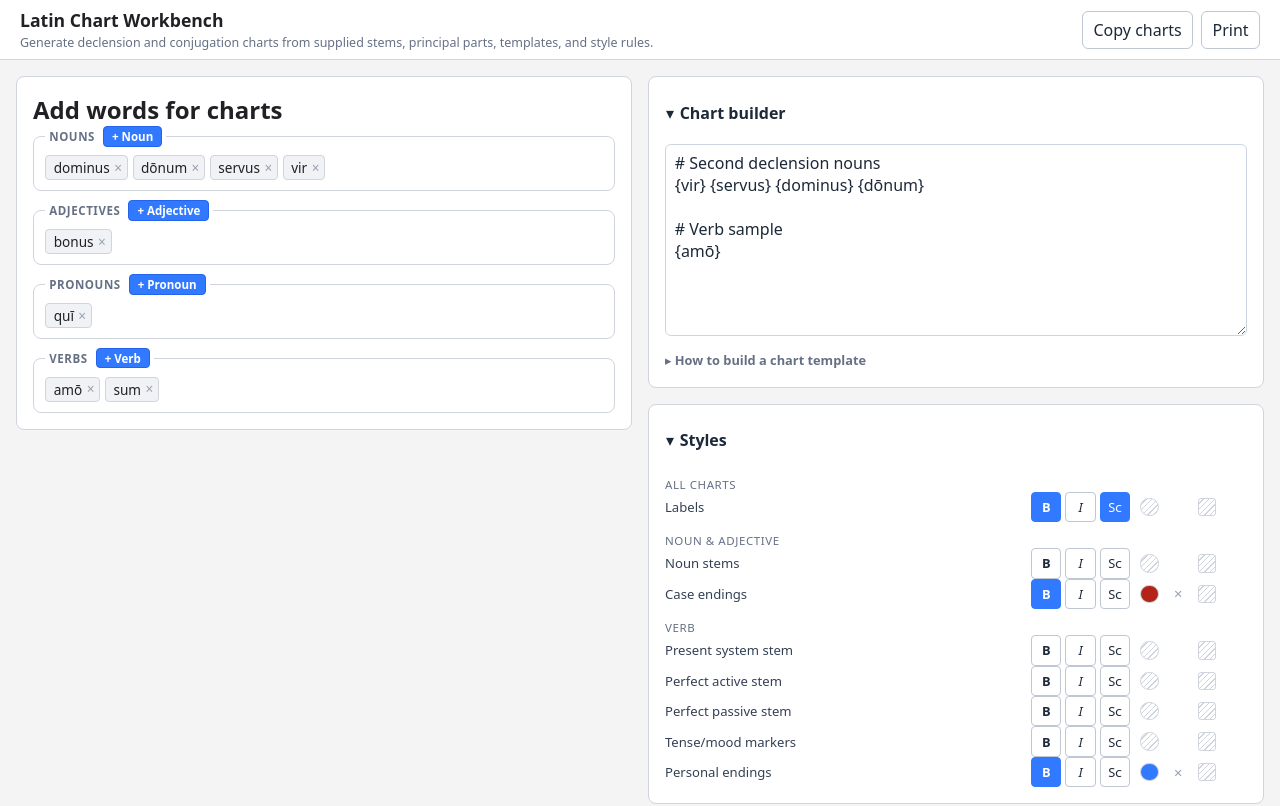
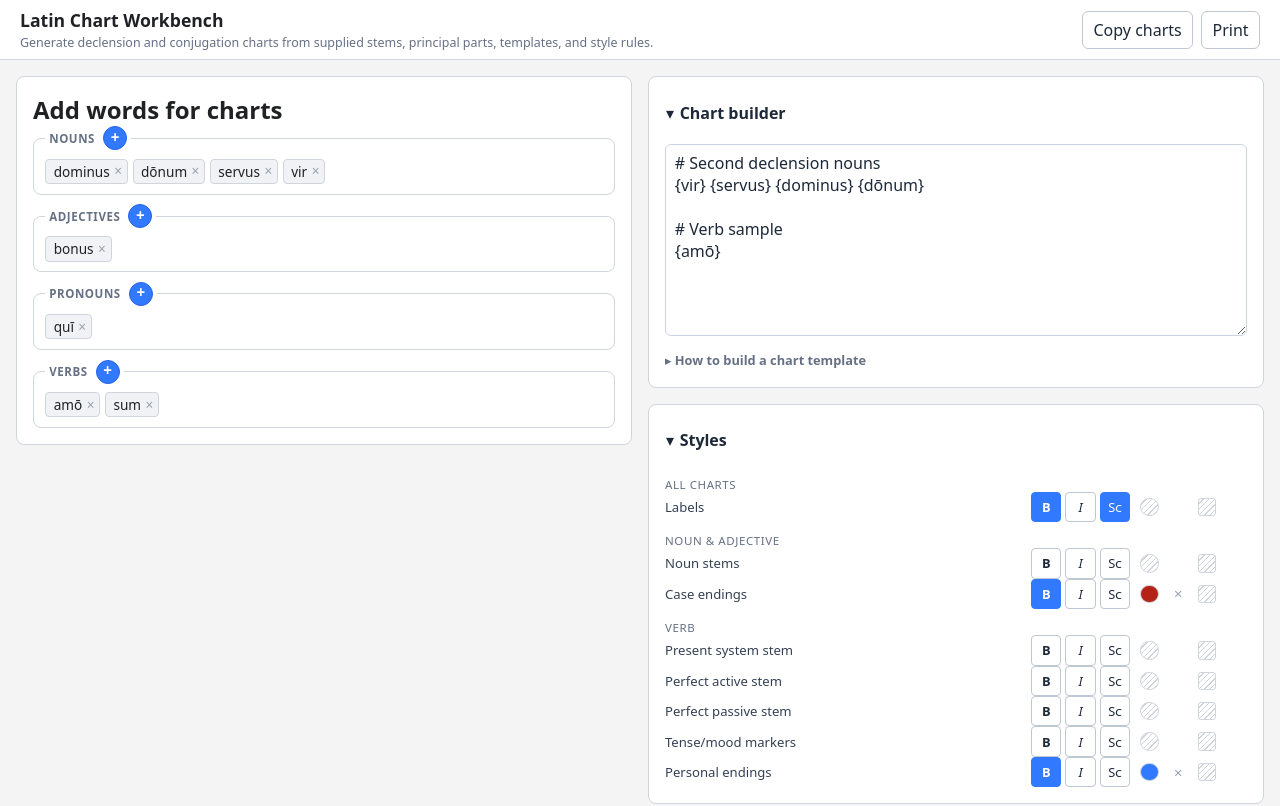
Before and after one commit to rchildree/parsin, a React (Vite) app: page / in a window 1280 px wide. Shown: the top 806 px of the page. Built offline with nearby package versions, Linux system fonts and the light colour scheme.

Commit message:
update App.tsx and styles.css

```diff
--- a/src/App.tsx
+++ b/src/App.tsx
@@ -196,7 +196,6 @@ export default function App() {
             <h2>Add words for charts</h2>
             {(["noun", "adjective", "pronoun", "verb"] as const).map((pos) => {
               const POS_LABEL: Record<typeof pos, string> = { noun: "Nouns", adjective: "Adjectives", pronoun: "Pronouns", verb: "Verbs" };
-              const POS_BTN: Record<typeof pos, string> = { noun: "Noun", adjective: "Adjective", pronoun: "Pronoun", verb: "Verb" };
               const typeEntries = project.entries
                 .filter((e) => e.pos === pos)
                 .slice()
@@ -205,7 +204,15 @@ export default function App() {
                 <fieldset className="word-group" key={pos}>
                   <legend className="word-group-legend">
                     {POS_LABEL[pos]}
-                    <button type="button" onClick={() => openAddEditor(pos)}>+ {POS_BTN[pos]}</button>
+                    <button
+                      type="button"
+                      className="add-word-button"
+                      aria-label={`Add ${pos}`}
+                      title={`Add ${pos}`}
+                      onClick={() => openAddEditor(pos)}
+                    >
+                      +
+                    </button>
                   </legend>
                   <div className="word-chips">
                     {typeEntries.map((entry) => (
--- a/src/styles.css
+++ b/src/styles.css
@@ -209,14 +209,20 @@ small {
   text-transform: uppercase;
 }
 
-.word-group-legend button {
+.add-word-button {
+  align-items: center;
   background: #3179ff;
   border-color: #2563eb;
-  border-radius: 4px;
+  border-radius: 50%;
   color: #ffffff;
-  font-size: 0.72rem;
+  display: inline-flex;
+  font-size: 0.95rem;
   font-weight: 600;
-  padding: 0.1rem 0.5rem;
+  height: 1.5rem;
+  justify-content: center;
+  line-height: 1;
+  padding: 0 0 2px;
+  width: 1.5rem;
 }
 
 .word-group-legend button:hover {
```
